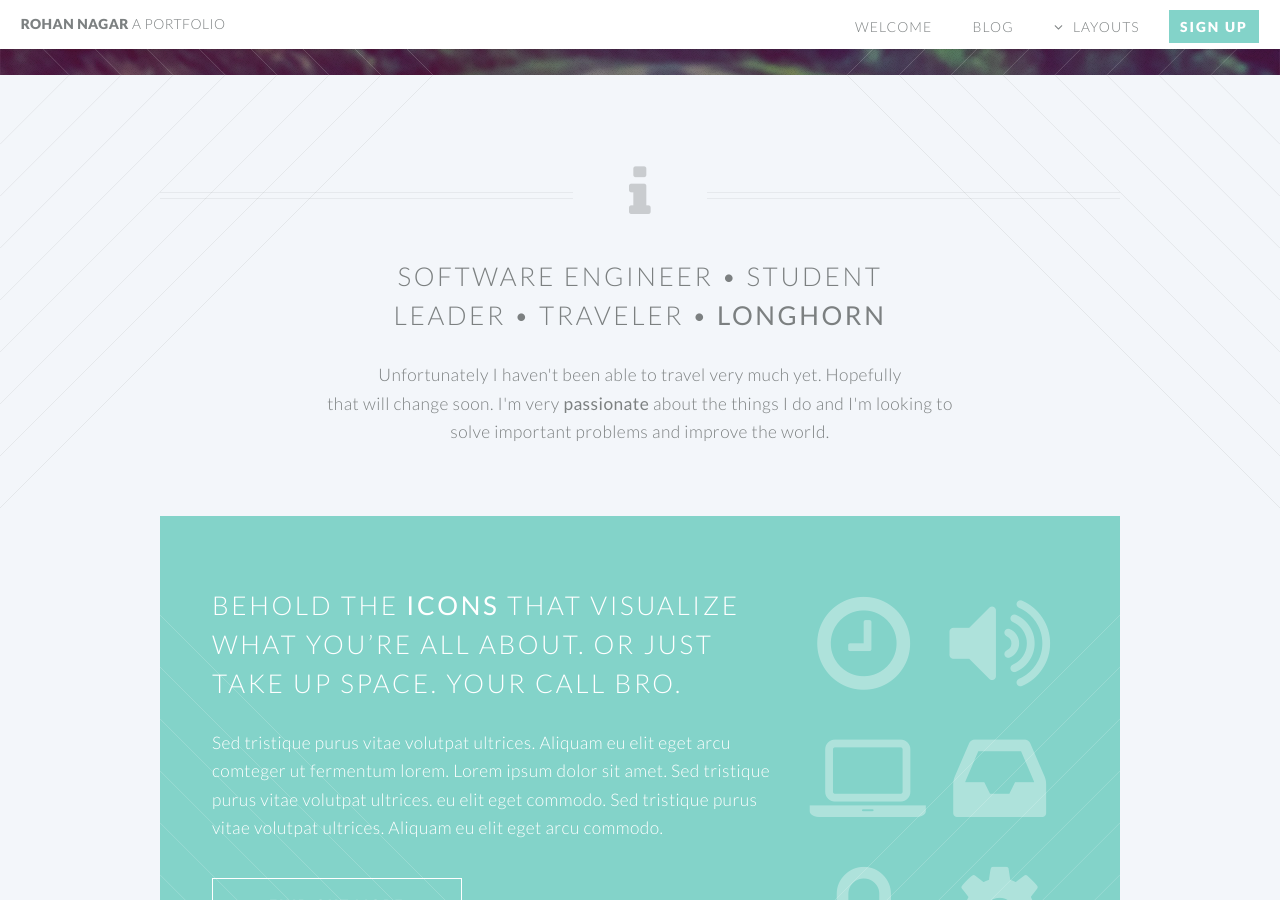
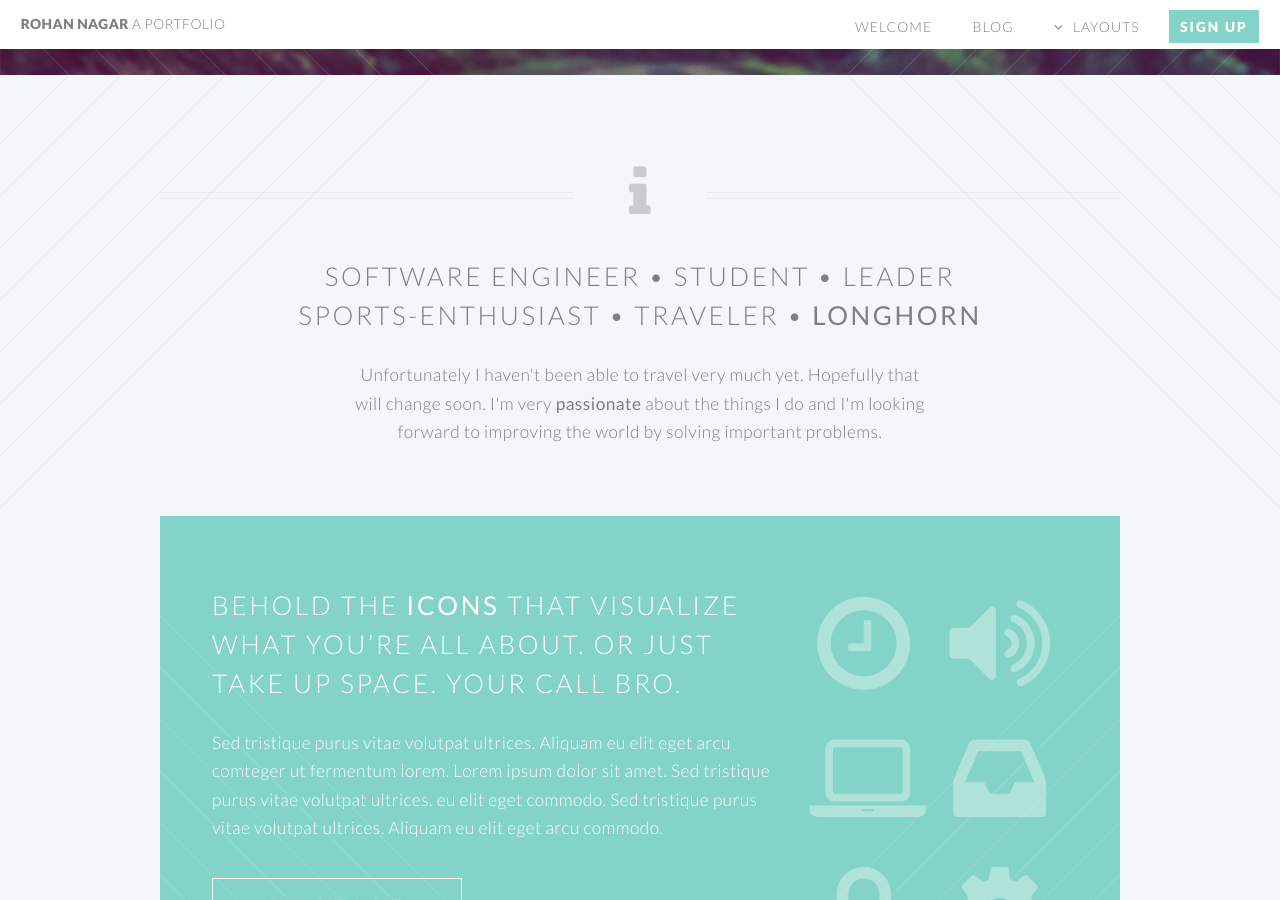
Before and after one commit to RohanNagar/RohanNagar.github.io, a Jekyll site: the page built from index.html, in a window 1280 px wide and 900 px high, scrolled down 525 px. Built offline with Jekyll 4.4.1, drawn with Linux system fonts in a browser that asks for light colours.

Commit message:
Small changes to high-level info

```diff
--- a/index.html
+++ b/index.html
@@ -6,14 +6,14 @@ layout: landing-page
 
 				<header class="special container">
 					<span class="icon fa-info"></span>
-					<h2>Software Engineer • Student
+					<h2>Software Engineer • Student • Leader
 					<br />
-					Leader • Traveler • <strong>Longhorn</strong></h2>
-					<p>Unfortunately I haven't been able to travel very much yet. Hopefully
+					Sports-Enthusiast • Traveler • <strong>Longhorn</strong></h2>
+					<p>Unfortunately I haven't been able to travel very much yet. Hopefully that
 					<br />
-					that will change soon. I'm very <strong>passionate</strong> about the things I do and I'm looking to
+					will change soon. I'm very <strong>passionate</strong> about the things I do and I'm looking
 					<br />
-					solve important problems and improve the world.</p>
+					forward to improving the world by solving important problems.</p>
 				</header>
 
 				<!-- One -->
```
